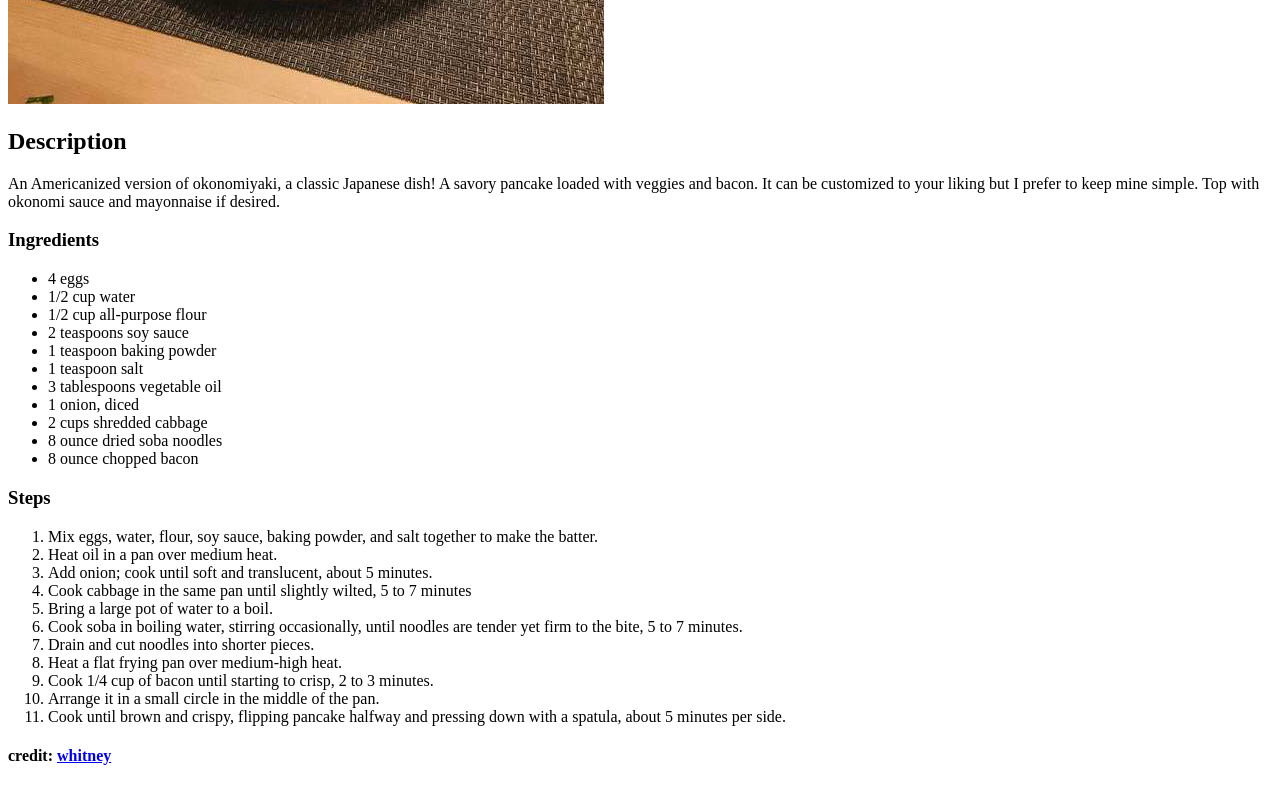
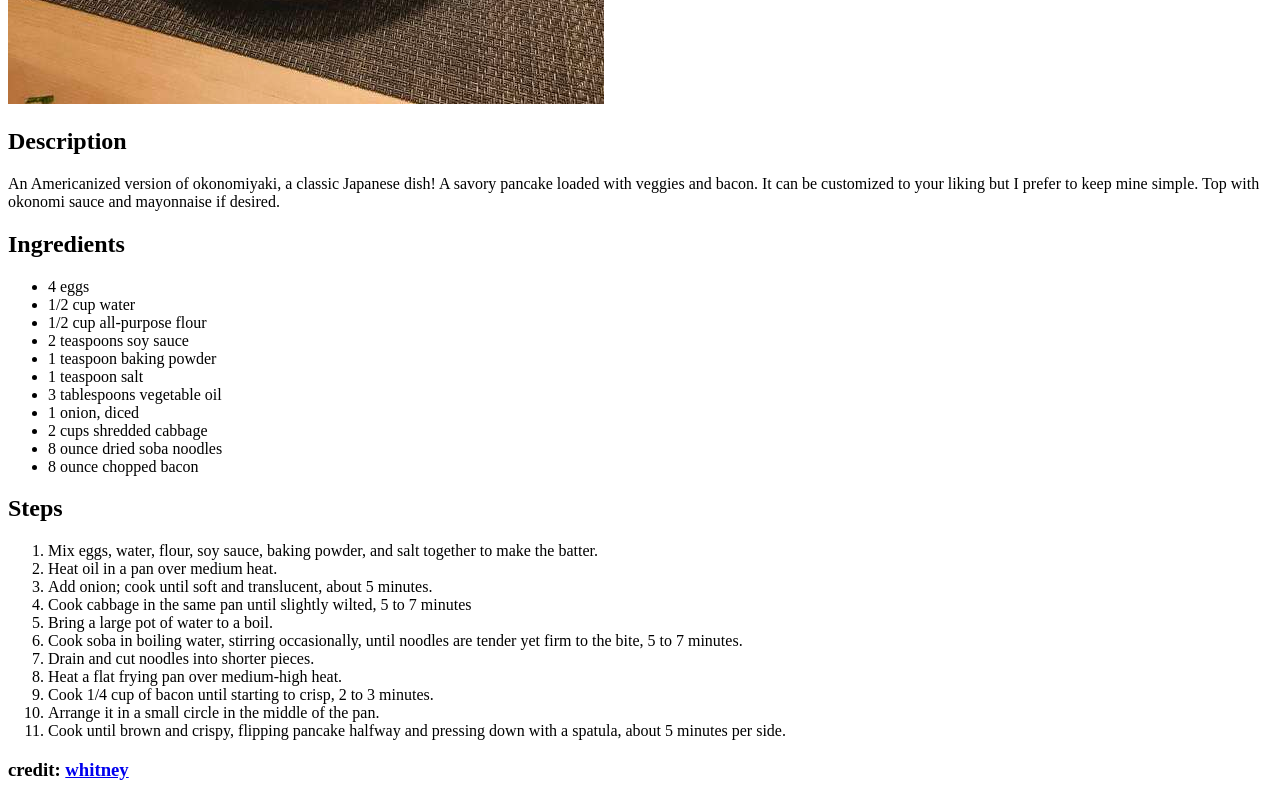
Before and after one commit to Astray-0/learning, a plain HTML site: page the-odin-project/01-Project-Recipes/recipes/bacon-okonomiyaki.html in a window 1280 px wide. Shown: the part 374-1174 px from the top of the page. Drawn offline with Linux system fonts and the light colour scheme.

Commit message:
Change heading element level

```diff
--- a/the-odin-project/01-Project-Recipes/recipes/bacon-okonomiyaki.html
+++ b/the-odin-project/01-Project-Recipes/recipes/bacon-okonomiyaki.html
@@ -11,7 +11,7 @@
     <img src="./image/bacon-okonomiyaki.jpg" alt="Bacon Okonomiyaki">
     <h2>Description</h2>
     <p>An Americanized version of okonomiyaki, a classic Japanese dish! A savory pancake loaded with veggies and bacon. It can be customized to your liking but I prefer to keep mine simple. Top with okonomi sauce and mayonnaise if desired.</p>
-    <h3>Ingredients</h3>
+    <h2>Ingredients</h2>
     <ul>
         <li>4 eggs</li>
         <li>1/2 cup water</li>
@@ -25,7 +25,7 @@
         <li>8 ounce dried soba noodles</li>
         <li>8 ounce chopped bacon</li>
     </ul>
-    <h3>Steps</h3>
+    <h2>Steps</h2>
     <ol>
         <li>Mix eggs, water, flour, soy sauce, baking powder, and salt together to make the batter.</li>
         <li>Heat oil in a pan over medium heat.</li>
@@ -39,6 +39,6 @@
         <li>Arrange it in a small circle in the middle of the pan.</li>
         <li>Cook until brown and crispy, flipping pancake halfway and pressing down with a spatula, about 5 minutes per side.</li>
     </ol>
-    <h4>credit: <a href="https://www.allrecipes.com/recipe/263880/bacon-okonomiyaki/">whitney</a></h4>
+    <h3>credit: <a href="https://www.allrecipes.com/recipe/263880/bacon-okonomiyaki/">whitney</a></h4>
 </body>
 </html>
```
